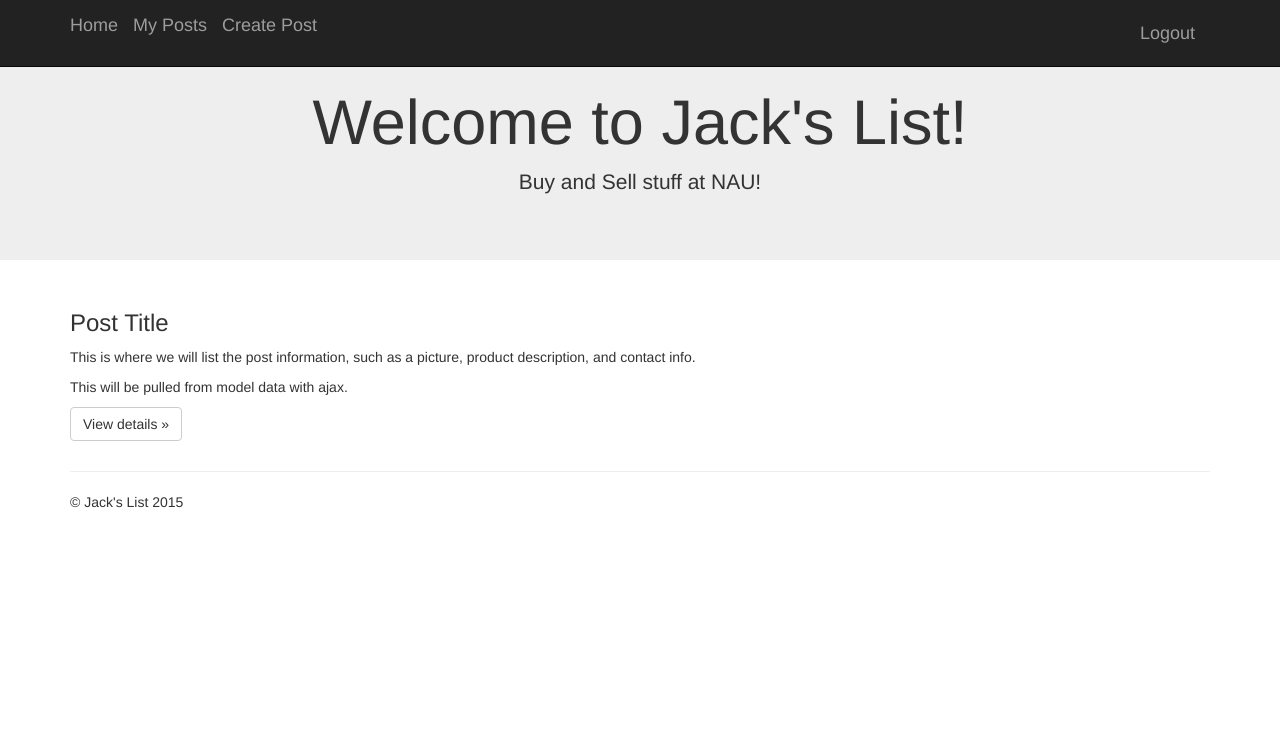
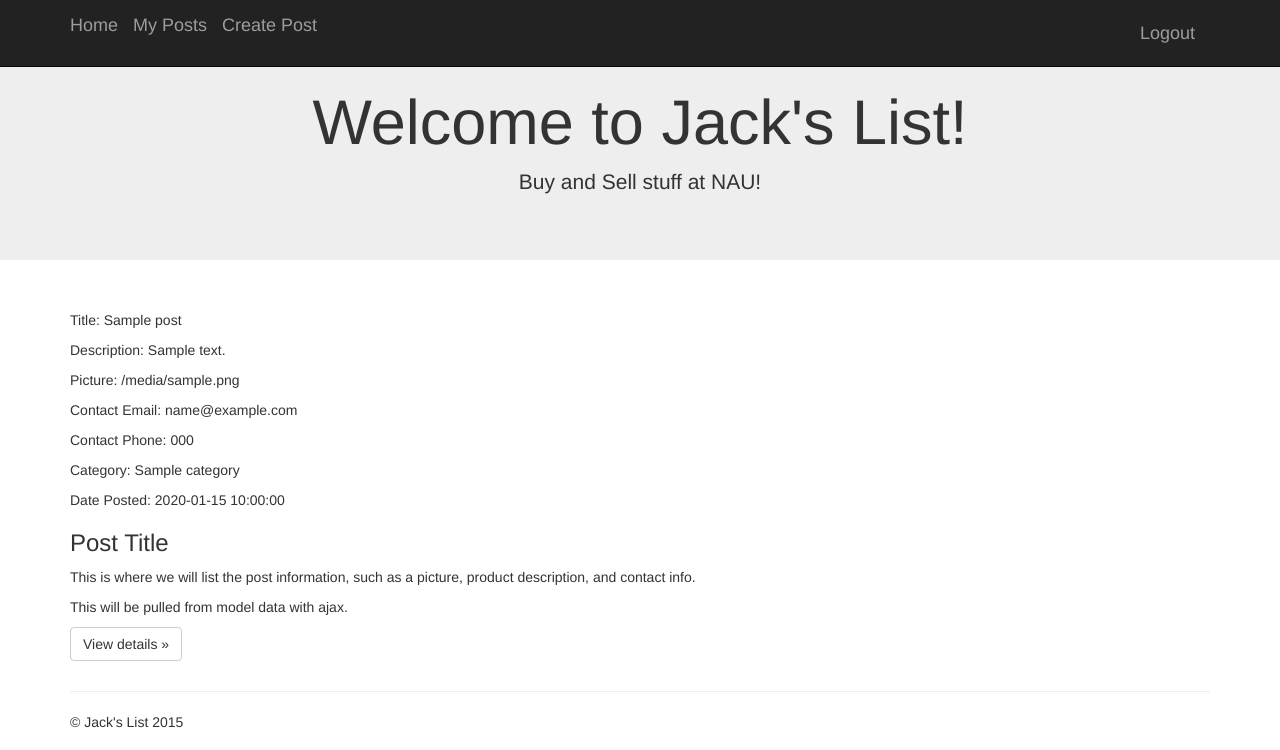
Before and after one commit to cap377/cs399final, a Python web app: template NAUForSale/templates/splash.html in a window 1280 px wide. Shown: the top 750 px of the page. Run offline with Jinja, Linux system fonts and the light colour scheme; the template is opened without the code that fills it: most values are stand-ins (such as "Sample title", 1, 10 or a date in 2020); some libraries are stand-ins or nearby versions.

Commit message:
Added form functionality and interaction with datastore

```diff
--- a/NAUForSale/handlers/__init__.py
+++ b/NAUForSale/handlers/__init__.py
@@ -2,3 +2,4 @@ from base_handler import BaseHandler
 from splash_page import SplashPage
 from logout_page import LogoutPage
 from my_posts_page import MyPostsPage
+from createform_page import CreateFormPage
--- a/NAUForSale/handlers/splash_page.py
+++ b/NAUForSale/handlers/splash_page.py
@@ -2,17 +2,19 @@ import webapp2
 from google.appengine.ext import ndb
 from handlers import BaseHandler
 from google.appengine.api import users
+from models import Post
 
 
 class SplashPage(BaseHandler):
 	def get(self):
 
 		user = users.get_current_user()
-
+		q = Post.query().fetch(100)
 		if user:
 			self.render("splash.html", {
 				"title": "Nau For Sale",
-				"items": "Electronics, Furniture, Clothes"
+				"items": "Electronics, Furniture, Clothes",
+				"posts": q
 				})
 		else:
 			self.redirect(users.create_login_url(self.request.url))
--- a/NAUForSale/main.py
+++ b/NAUForSale/main.py
@@ -7,6 +7,7 @@ from google.appengine.ext import ndb
 from handlers import SplashPage
 from handlers import LogoutPage
 from handlers import MyPostsPage
+from handlers import CreateFormPage
 
 
 
@@ -14,5 +15,6 @@ from handlers import MyPostsPage
 app = webapp2.WSGIApplication([
     ('/', SplashPage),
     ('/logout', LogoutPage),
-    ('/myPosts', MyPostsPage)
+    ('/myPosts', MyPostsPage),
+    ('/form', CreateFormPage)
 ], debug=True)
--- a/NAUForSale/models/Post.py
+++ b/NAUForSale/models/Post.py
@@ -2,12 +2,12 @@ from google.appengine.ext import ndb
 
 class Post(ndb.Model):
     title = ndb.StringProperty(required=True)
-    author = ndb.UserProperty(requred=True)
+    author = ndb.UserProperty(required=True)
     post_date = ndb.DateProperty(auto_now=True)
     description = ndb.TextProperty(required=True)
     price = ndb.StringProperty(required=True)
     picture = ndb.BlobProperty()
-    contact_email = ndb.Email(required=True)
-    contact_phone = ndb.PhoneNumberProperty()
+    contact_email = ndb.StringProperty(required=True)
+    contact_phone = ndb.StringProperty()
     category = ndb.StringProperty(choices=('Home, Garden & Tools', 'Beauty', 'Electronics & Computers', 'Clothing, Shoes & Jewelry',
                                            'Books', 'Movies, Music & Games', 'Sports & Outdoors', 'Automotive', 'Pets', 'Free'), required=True)
--- a/NAUForSale/models/__init__.py
+++ b/NAUForSale/models/__init__.py
@@ -1 +1 @@
-from post import Post
+from Post import Post
--- a/NAUForSale/templates/base.html
+++ b/NAUForSale/templates/base.html
@@ -47,7 +47,7 @@ body {
           </button>
 	<a class="navbar-brand" href="/">Home</a>
 	<a class="navbar-brand" href="/myPosts">My Posts</a>
-	<a class="navbar-brand" href="#">Create Post</a>
+	<a class="navbar-brand" href="/form">Create Post</a>
         </div>
         <div id="navbar" class="navbar-collapse collapse">
           <form class="navbar-form navbar-right">
--- a/NAUForSale/templates/splash.html
+++ b/NAUForSale/templates/splash.html
@@ -13,6 +13,18 @@
 
 {% endblock %}
 {% block info %}
+{% for p in posts %}<br>
+<p>Title: {{ p.title }}</p>
+<p>Description: {{ p.description }}</p>
+<p>Picture: {{ p.picture }} </p>
+<p>Contact Email: {{ p.contact_email }} </p>
+<p>Contact Phone: {{ p.contact_phone }} </p>
+<p>Category: {{ p.category }} </p>
+<p>Date Posted: {{ p.post_date }}</p>
+
+
+{% endfor %}
+
 <h3>Post Title</h3>
           <p>This is where we will list the post information, such as a picture, product description, and contact info.</p>
 	  <p>This will be pulled from model data with ajax.</p>
```
Also changed, not shown: NAUForSale/handlers/createform_page.py (added, +31 -0 lines), NAUForSale/templates/form.html (added, +26 -0 lines), NAUForSale/index.yaml (line endings or trailing spaces).
